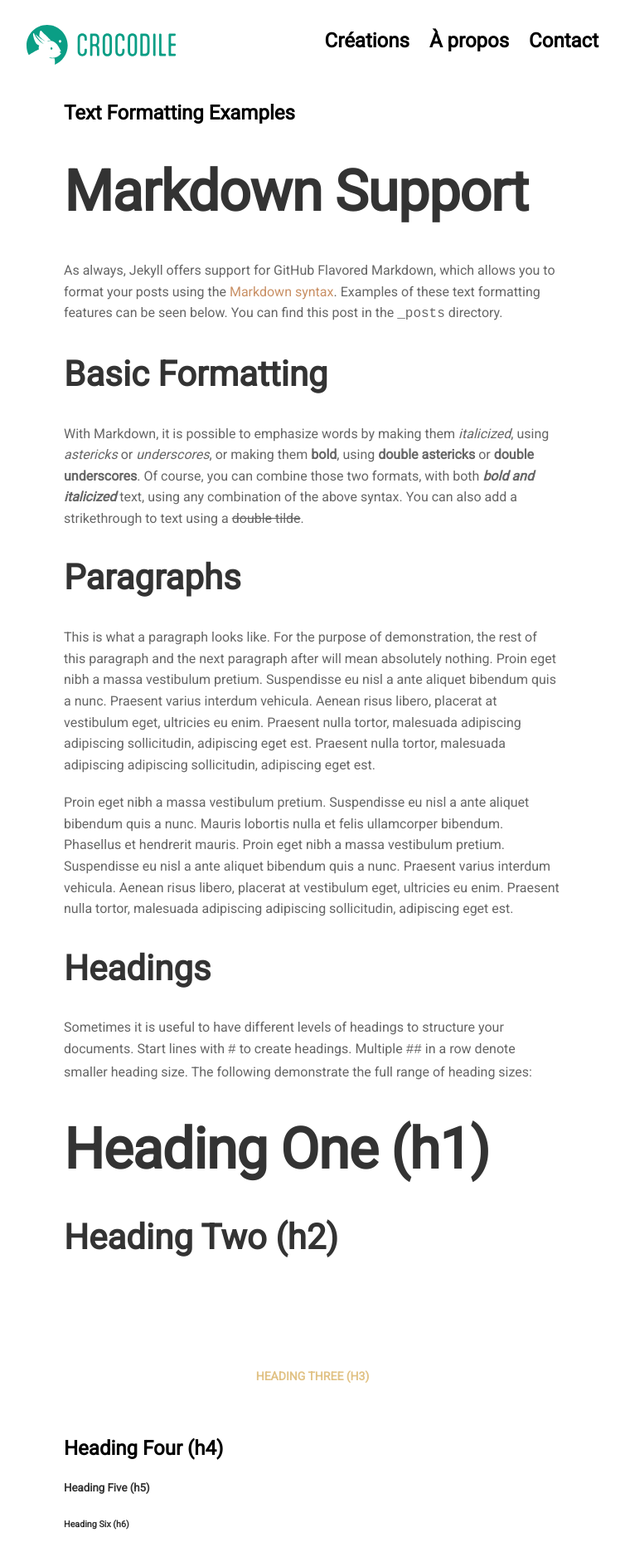
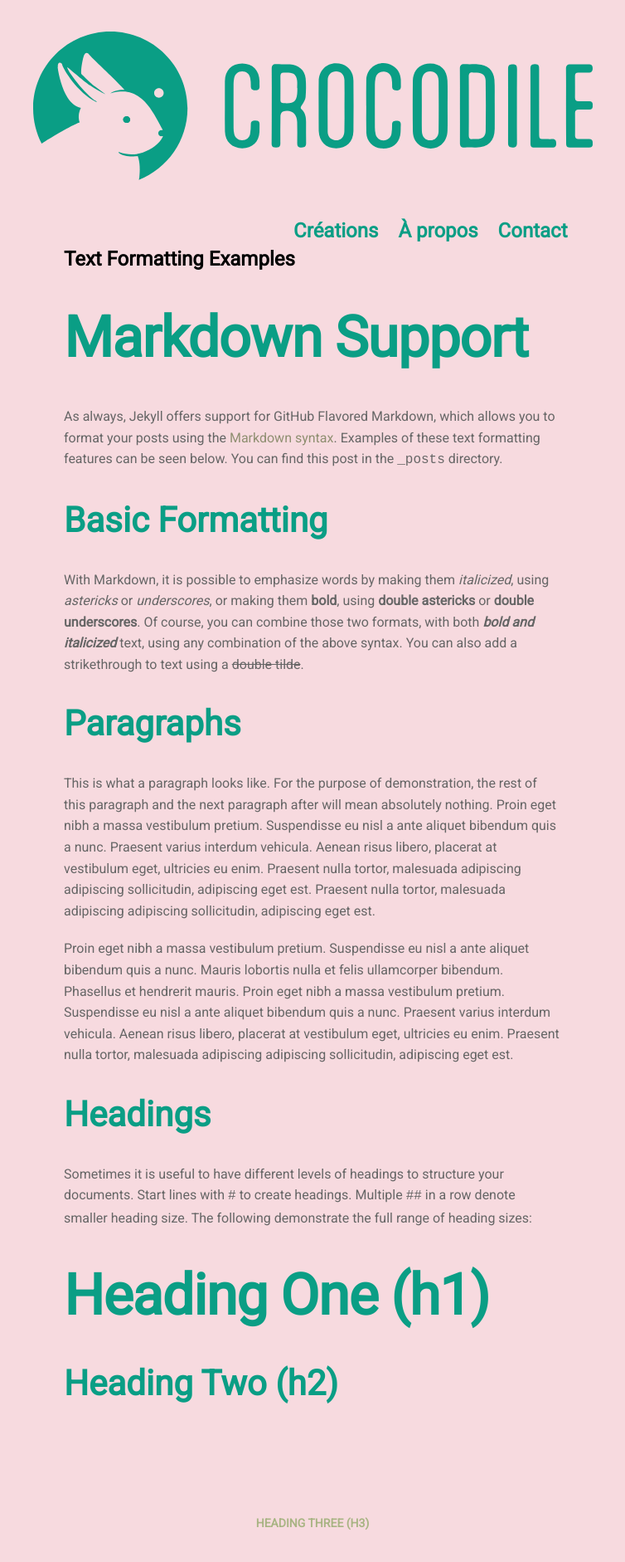
Before and after one commit to pcouy/crocodilecouture.github.io, a Jekyll site: the page built from _posts/2014-01-01-text-formatting-examples.md, in a window 1280 px wide. Shown: the top 1882 px of the page at 83% size, without its empty margins (263-1017 px from the left). Built offline with Jekyll 4.4.1, drawn with Linux system fonts in a browser that asks for light colours; nearby versions of some CDN libraries; formulas are drawn with MathJax 3; comment, search, counter and statistics services are not loaded.

Commit message:
Config couleurs et header

```diff
--- a/_data/settings.yml
+++ b/_data/settings.yml
@@ -28,7 +28,7 @@ social:
 # NOTE: Providing SEO information will make this website more searchable on the internet.
 
 seo:
-  description: 'Personal portfolio powered by Jekyll and GitHub Pages '
+  description: 'Sacs banane de luxe, faits sur-mesure et à la main'
   rel-author: 'https://plus.google.com/u/0/#'
   rel-publisher: 'https://plus.google.com/u/0/#'
 
--- a/_sass/3-sections/_default.sass
+++ b/_sass/3-sections/_default.sass
@@ -1,5 +1,4 @@
 body
-  background: white
   font-family: 'Roboto', sans-serif
   font-size: 16px
 .site-container
--- a/_sass/3-sections/_header.sass
+++ b/_sass/3-sections/_header.sass
@@ -1,25 +1,30 @@
 header
-  height: 90px
+  //height: 90px
+  padding: 5%
+  margin-bottom: 30px
+  width: 90%
   .logo
-    float: left
-    margin: 30px
+    //float: left
+    //margin: 30px
     font:
       size: 24px
       weight: 700
     a
       display: inline-block
+      width: 100%
       color: rgba(0,0,0,1)
       &:hover
         color: $accent-color
     img
-      height: 48px
+      width: 100%
+      align: center
   nav
     float: right
     margin: 30px 30px 0 0
     a
       display: inline-block
       margin-left: 20px
-      color: rgba(0,0,0,1)
+      color: $logo-color
       font:
         size: 24px
         weight: 700
@@ -29,11 +34,11 @@ header
 @media (max-width: 768px)
   header
     .logo
-      margin: 10px 30px 0px 0px
+      margin: 0
     nav
       margin: 0px
       margin-top: 18px
-      float: left
+      float: right
       a
         margin-left: 0px
         margin-right: 20px
--- a/assets/css/all.sass
+++ b/assets/css/all.sass
@@ -4,15 +4,16 @@
 //------------------------------------------------
 // Set some colors as sass variables
 
-$accent-color: #BD5248
-$accent: #c99065
+$logo-color: #0A9E85
+$accent-color: #D5C853
+$accent: #8F8F71
 $accent-light: adjust-hue(saturate(lighten($accent, 11%), 12.6%), 14%)
 $selectionColor: lighten($accent, 30%)
 
 $textColor: #666
-$headlineColor: #333
+$headlineColor: #0a9e85
 $bgcolor: #e5eaee
-$documentBackgroundColor: #fff
+$documentBackgroundColor: #F7DADF
 
 @import '1-tools/-tools-dir'
 @import '2-base/-base-dir'
```
